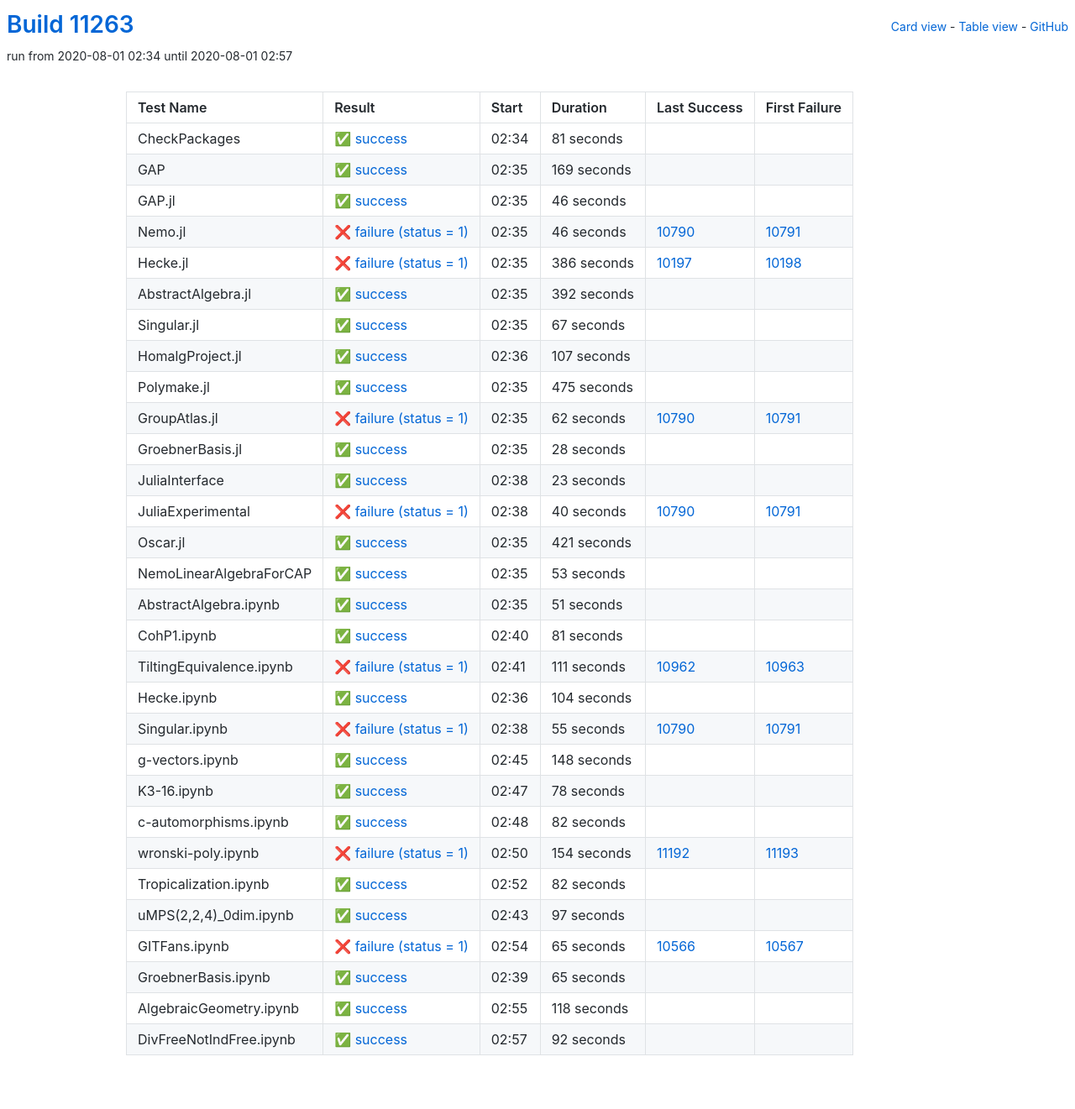
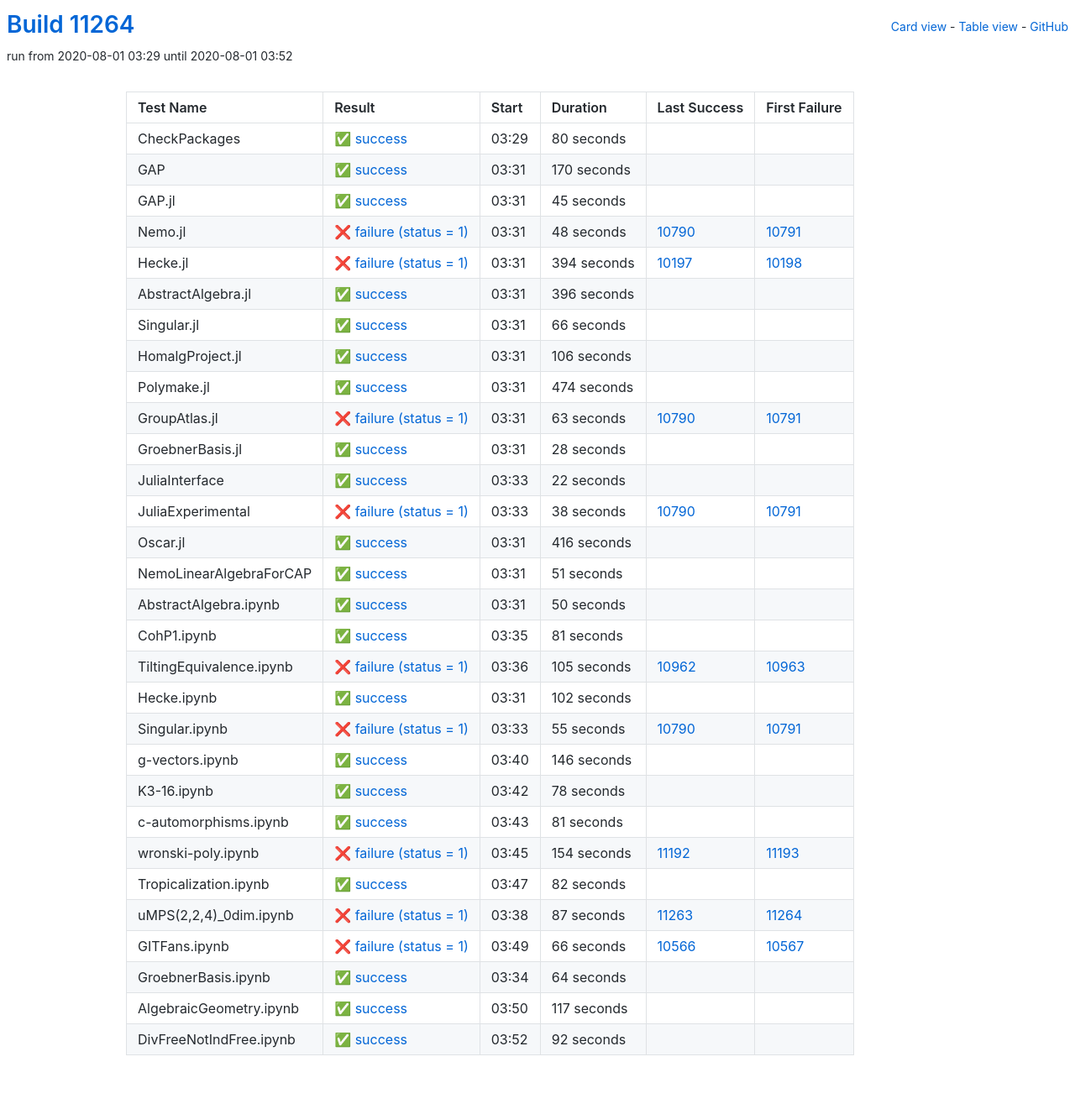
Before and after one commit to oscar-system/oscar-ci-status, a Jekyll site: the page built from table.html, in a window 1280 px wide. Shown: the whole page at 84% size. Built offline with Jekyll 4.4.1, drawn with Linux system fonts in a browser that asks for light colours.

Commit message:
Build #11264

```diff
--- a/_data/ci.yml
+++ b/_data/ci.yml
@@ -1,6 +1,6 @@
 ---
-build: 11263
-build_url: https://oscarci.mathematik.uni-kl.de/job/oscar/11263/
+build: 11264
+build_url: https://oscarci.mathematik.uni-kl.de/job/oscar/11264/
 job: oscar
 organization: oscar-system
 repo: oscar-ci-status
@@ -8,128 +8,128 @@
 tests:
 - name: CheckPackages
   id: checkpackages
-  log: https://oscarci.mathematik.uni-kl.de/job/oscar/11263/artifact/logs/build-11263/CheckPackages.log
-  start: 2020-08-01 02:34
+  log: https://oscarci.mathematik.uni-kl.de/job/oscar/11264/artifact/logs/build-11264/CheckPackages.log
+  start: 2020-08-01 03:29
   success: true
   exitcode: 0
   status: success
-  duration: 81
+  duration: 80
   last_success: false
   last_success_url:
   first_failure: false
   first_failure_url:
 - name: GAP
   id: gap
-  log: https://oscarci.mathematik.uni-kl.de/job/oscar/11263/artifact/logs/build-11263/GAP.log
-  start: 2020-08-01 02:35
+  log: https://oscarci.mathematik.uni-kl.de/job/oscar/11264/artifact/logs/build-11264/GAP.log
+  start: 2020-08-01 03:31
   success: true
   exitcode: 0
   status: success
-  duration: 169
+  duration: 170
   last_success: false
   last_success_url:
   first_failure: false
   first_failure_url:
 - name: GAP.jl
   id: gap-jl
-  log: https://oscarci.mathematik.uni-kl.de/job/oscar/11263/artifact/logs/build-11263/GAP.jl.log
-  start: 2020-08-01 02:35
+  log: https://oscarci.mathematik.uni-kl.de/job/oscar/11264/artifact/logs/build-11264/GAP.jl.log
+  start: 2020-08-01 03:31
   success: true
   exitcode: 0
   status: success
-  duration: 46
+  duration: 45
   last_success: false
   last_success_url:
   first_failure: false
   first_failure_url:
 - name: Nemo.jl
   id: nemo-jl
-  log: https://oscarci.mathematik.uni-kl.de/job/oscar/11263/artifact/logs/build-11263/Nemo.jl.log
-  start: 2020-08-01 02:35
+  log: https://oscarci.mathematik.uni-kl.de/job/oscar/11264/artifact/logs/build-11264/Nemo.jl.log
+  start: 2020-08-01 03:31
   success: false
   exitcode: 1
   status: failure
-  duration: 46
+  duration: 48
   last_success: 10790
   last_success_url: https://oscarci.mathematik.uni-kl.de/job/oscar/10790/
   first_failure: 10791
   first_failure_url: https://oscarci.mathematik.uni-kl.de/job/oscar/10791/
 - name: Hecke.jl
   id: hecke-jl
-  log: https://oscarci.mathematik.uni-kl.de/job/oscar/11263/artifact/logs/build-11263/Hecke.jl.log
-  start: 2020-08-01 02:35
+  log: https://oscarci.mathematik.uni-kl.de/job/oscar/11264/artifact/logs/build-11264/Hecke.jl.log
+  start: 2020-08-01 03:31
   success: false
   exitcode: 1
   status: failure
-  duration: 386
+  duration: 394
   last_success: 10197
   last_success_url: https://oscarci.mathematik.uni-kl.de/job/oscar/10197/
   first_failure: 10198
   first_failure_url: https://oscarci.mathematik.uni-kl.de/job/oscar/10198/
 - name: AbstractAlgebra.jl
   id: abstractalgebra-jl
-  log: https://oscarci.mathematik.uni-kl.de/job/oscar/11263/artifact/logs/build-11263/AbstractAlgebra.jl.log
-  start: 2020-08-01 02:35
+  log: https://oscarci.mathematik.uni-kl.de/job/oscar/11264/artifact/logs/build-11264/AbstractAlgebra.jl.log
+  start: 2020-08-01 03:31
   success: true
   exitcode: 0
   status: success
-  duration: 392
+  duration: 396
   last_success: false
   last_success_url:
   first_failure: false
   first_failure_url:
 - name: Singular.jl
   id: singular-jl
-  log: https://oscarci.mathematik.uni-kl.de/job/oscar/11263/artifact/logs/build-11263/Singular.jl.log
-  start: 2020-08-01 02:35
+  log: https://oscarci.mathematik.uni-kl.de/job/oscar/11264/artifact/logs/build-11264/Singular.jl.log
+  start: 2020-08-01 03:31
   success: true
   exitcode: 0
   status: success
-  duration: 67
+  duration: 66
   last_success: false
   last_success_url:
   first_failure: false
   first_failure_url:
 - name: HomalgProject.jl
   id: homalgproject-jl
-  log: https://oscarci.mathematik.uni-kl.de/job/oscar/11263/artifact/logs/build-11263/HomalgProject.jl.log
-  start: 2020-08-01 02:36
+  log: https://oscarci.mathematik.uni-kl.de/job/oscar/11264/artifact/logs/build-11264/HomalgProject.jl.log
+  start: 2020-08-01 03:31
   success: true
   exitcode: 0
   status: success
-  duration: 107
+  duration: 106
   last_success: false
   last_success_url:
   first_failure: false
   first_failure_url:
 - name: Polymake.jl
   id: polymake-jl
-  log: https://oscarci.mathematik.uni-kl.de/job/oscar/11263/artifact/logs/build-11263/Polymake.jl.log
-  start: 2020-08-01 02:35
+  log: https://oscarci.mathematik.uni-kl.de/job/oscar/11264/artifact/logs/build-11264/Polymake.jl.log
+  start: 2020-08-01 03:31
   success: true
   exitcode: 0
   status: success
-  duration: 475
+  duration: 474
   last_success: false
   last_success_url:
   first_failure: false
   first_failure_url:
 - name: GroupAtlas.jl
   id: groupatlas-jl
-  log: https://oscarci.mathematik.uni-kl.de/job/oscar/11263/artifact/logs/build-11263/GroupAtlas.jl.log
-  start: 2020-08-01 02:35
+  log: https://oscarci.mathematik.uni-kl.de/job/oscar/11264/artifact/logs/build-11264/GroupAtlas.jl.log
+  start: 2020-08-01 03:31
   success: false
   exitcode: 1
   status: failure
-  duration: 62
+  duration: 63
   last_success: 10790
   last_success_url: https://oscarci.mathematik.uni-kl.de/job/oscar/10790/
   first_failure: 10791
   first_failure_url: https://oscarci.mathematik.uni-kl.de/job/oscar/10791/
 - name: GroebnerBasis.jl
   id: groebnerbasis-jl
-  log: https://oscarci.mathematik.uni-kl.de/job/oscar/11263/artifact/logs/build-11263/GroebnerBasis.jl.log
-  start: 2020-08-01 02:35
+  log: https://oscarci.mathematik.uni-kl.de/job/oscar/11264/artifact/logs/build-11264/GroebnerBasis.jl.log
+  start: 2020-08-01 03:31
   success: true
   exitcode: 0
   status: success
@@ -140,56 +140,44 @@
   first_failure_url:
 - name: JuliaInterface
   id: juliainterface
-  log: https://oscarci.mathematik.uni-kl.de/job/oscar/11263/artifact/logs/build-11263/JuliaInterface.log
-  start: 2020-08-01 02:38
+  log: https://oscarci.mathematik.uni-kl.de/job/oscar/11264/artifact/logs/build-11264/JuliaInterface.log
+  start: 2020-08-01 03:33
   success: true
   exitcode: 0
   status: success
-  duration: 23
+  duration: 22
   last_success: false
   last_success_url:
   first_failure: false
   first_failure_url:
 - name: JuliaExperimental
   id: juliaexperimental
-  log: https://oscarci.mathematik.uni-kl.de/job/oscar/11263/artifact/logs/build-11263/JuliaExperimental.log
-  start: 2020-08-01 02:38
+  log: https://oscarci.mathematik.uni-kl.de/job/oscar/11264/artifact/logs/build-11264/JuliaExperimental.log
+  start: 2020-08-01 03:33
   success: false
   exitcode: 1
   status: failure
-  duration: 40
+  duration: 38
   last_success: 10790
   last_success_url: https://oscarci.mathematik.uni-kl.de/job/oscar/10790/
   first_failure: 10791
   first_failure_url: https://oscarci.mathematik.uni-kl.de/job/oscar/10791/
 - name: Oscar.jl
   id: oscar-jl
-  log: https://oscarci.mathematik.uni-kl.de/job/oscar/11263/artifact/logs/build-11263/Oscar.jl.log
-  start: 2020-08-01 02:35
+  log: https://oscarci.mathematik.uni-kl.de/job/oscar/11264/artifact/logs/build-11264/Oscar.jl.log
+  start: 2020-08-01 03:31
   success: true
   exitcode: 0
   status: success
-  duration: 421
+  duration: 416
   last_success: false
   last_success_url:
   first_failure: false
   first_failure_url:
 - name: NemoLinearAlgebraForCAP
   id: nemolinearalgebraforcap
-  log: https://oscarci.mathematik.uni-kl.de/job/oscar/11263/artifact/logs/build-11263/NemoLinearAlgebraForCAP.log
-  start: 2020-08-01 02:35
-  success: true
-  exitcode: 0
-  status: success
-  duration: 53
-  last_success: false
-  last_success_url:
-  first_failure: false
-  first_failure_url:
-- name: AbstractAlgebra.ipynb
-  id: abstractalgebra-ipynb
-  log: https://oscarci.mathematik.uni-kl.de/job/oscar/11263/artifact/logs/build-11263/AbstractAlgebra.ipynb.log
-  start: 2020-08-01 02:35
+  log: https://oscarci.mathematik.uni-kl.de/job/oscar/11264/artifact/logs/build-11264/NemoLinearAlgebraForCAP.log
+  start: 2020-08-01 03:31
   success: true
   exitcode: 0
   status: success
@@ -198,10 +186,22 @@
   last_success_url:
   first_failure: false
   first_failure_url:
+- name: AbstractAlgebra.ipynb
+  id: abstractalgebra-ipynb
+  log: https://oscarci.mathematik.uni-kl.de/job/oscar/11264/artifact/logs/build-11264/AbstractAlgebra.ipynb.log
+  start: 2020-08-01 03:31
+  success: true
+  exitcode: 0
+  status: success
+  duration: 50
+  last_success: false
+  last_success_url:
+  first_failure: false
+  first_failure_url:
 - name: CohP1.ipynb
   id: cohp1-ipynb
-  log: https://oscarci.mathematik.uni-kl.de/job/oscar/11263/artifact/logs/build-11263/CohP1.ipynb.log
-  start: 2020-08-01 02:40
+  log: https://oscarci.mathematik.uni-kl.de/job/oscar/11264/artifact/logs/build-11264/CohP1.ipynb.log
+  start: 2020-08-01 03:35
   success: true
   exitcode: 0
   status: success
@@ -212,32 +212,32 @@
   first_failure_url:
 - name: TiltingEquivalence.ipynb
   id: tiltingequivalence-ipynb
-  log: https://oscarci.mathematik.uni-kl.de/job/oscar/11263/artifact/logs/build-11263/TiltingEquivalence.ipynb.log
-  start: 2020-08-01 02:41
+  log: https://oscarci.mathematik.uni-kl.de/job/oscar/11264/artifact/logs/build-11264/TiltingEquivalence.ipynb.log
+  start: 2020-08-01 03:36
   success: false
   exitcode: 1
   status: failure
-  duration: 111
+  duration: 105
   last_success: 10962
   last_success_url: https://oscarci.mathematik.uni-kl.de/job/oscar/10962/
   first_failure: 10963
   first_failure_url: https://oscarci.mathematik.uni-kl.de/job/oscar/10963/
 - name: Hecke.ipynb
   id: hecke-ipynb
-  log: https://oscarci.mathematik.uni-kl.de/job/oscar/11263/artifact/logs/build-11263/Hecke.ipynb.log
-  start: 2020-08-01 02:36
+  log: https://oscarci.mathematik.uni-kl.de/job/oscar/11264/artifact/logs/build-11264/Hecke.ipynb.log
+  start: 2020-08-01 03:31
   success: true
   exitcode: 0
   status: success
-  duration: 104
+  duration: 102
   last_success: false
   last_success_url:
   first_failure: false
   first_failure_url:
 - name: Singular.ipynb
   id: singular-ipynb
-  log: https://oscarci.mathematik.uni-kl.de/job/oscar/11263/artifact/logs/build-11263/Singular.ipynb.log
-  start: 2020-08-01 02:38
+  log: https://oscarci.mathematik.uni-kl.de/job/oscar/11264/artifact/logs/build-11264/Singular.ipynb.log
+  start: 2020-08-01 03:33
   success: false
   exitcode: 1
   status: failure
@@ -248,20 +248,20 @@
   first_failure_url: https://oscarci.mathematik.uni-kl.de/job/oscar/10791/
 - name: g-vectors.ipynb
   id: g-vectors-ipynb
-  log: https://oscarci.mathematik.uni-kl.de/job/oscar/11263/artifact/logs/build-11263/g-vectors.ipynb.log
-  start: 2020-08-01 02:45
+  log: https://oscarci.mathematik.uni-kl.de/job/oscar/11264/artifact/logs/build-11264/g-vectors.ipynb.log
+  start: 2020-08-01 03:40
   success: true
   exitcode: 0
   status: success
-  duration: 148
+  duration: 146
   last_success: false
   last_success_url:
   first_failure: false
   first_failure_url:
 - name: K3-16.ipynb
   id: k3-16-ipynb
-  log: https://oscarci.mathematik.uni-kl.de/job/oscar/11263/artifact/logs/build-11263/K3-16.ipynb.log
-  start: 2020-08-01 02:47
+  log: https://oscarci.mathematik.uni-kl.de/job/oscar/11264/artifact/logs/build-11264/K3-16.ipynb.log
+  start: 2020-08-01 03:42
   success: true
   exitcode: 0
   status: success
@@ -272,20 +272,20 @@
   first_failure_url:
 - name: c-automorphisms.ipynb
   id: c-automorphisms-ipynb
-  log: https://oscarci.mathematik.uni-kl.de/job/oscar/11263/artifact/logs/build-11263/c-automorphisms.ipynb.log
-  start: 2020-08-01 02:48
+  log: https://oscarci.mathematik.uni-kl.de/job/oscar/11264/artifact/logs/build-11264/c-automorphisms.ipynb.log
+  start: 2020-08-01 03:43
   success: true
   exitcode: 0
   status: success
-  duration: 82
+  duration: 81
   last_success: false
   last_success_url:
   first_failure: false
   first_failure_url:
 - name: wronski-poly.ipynb
   id: wronski-poly-ipynb
-  log: https://oscarci.mathematik.uni-kl.de/job/oscar/11263/artifact/logs/build-11263/wronski-poly.ipynb.log
-  start: 2020-08-01 02:50
+  log: https://oscarci.mathematik.uni-kl.de/job/oscar/11264/artifact/logs/build-11264/wronski-poly.ipynb.log
+  start: 2020-08-01 03:45
   success: false
   exitcode: 1
   status: failure
@@ -296,8 +296,8 @@
   first_failure_url: https://oscarci.mathematik.uni-kl.de/job/oscar/11193/
 - name: Tropicalization.ipynb
   id: tropicalization-ipynb
-  log: https://oscarci.mathematik.uni-kl.de/job/oscar/11263/artifact/logs/build-11263/Tropicalization.ipynb.log
-  start: 2020-08-01 02:52
+  log: https://oscarci.mathematik.uni-kl.de/job/oscar/11264/artifact/logs/build-11264/Tropicalization.ipynb.log
+  start: 2020-08-01 03:47
   success: true
   exitcode: 0
   status: success
@@ -308,56 +308,56 @@
   first_failure_url:
 - name: uMPS(2,2,4)_0dim.ipynb
   id: umps-2-2-4-0dim-ipynb
-  log: https://oscarci.mathematik.uni-kl.de/job/oscar/11263/artifact/logs/build-11263/uMPS-2-2-4-_0dim.ipynb.log
-  start: 2020-08-01 02:43
-  success: true
-  exitcode: 0
-  status: success
-  duration: 97
-  last_success: false
-  last_success_url:
-  first_failure: false
-  first_failure_url:
-- name: GITFans.ipynb
-  id: gitfans-ipynb
-  log: https://oscarci.mathematik.uni-kl.de/job/oscar/11263/artifact/logs/build-11263/GITFans.ipynb.log
-  start: 2020-08-01 02:54
+  log: https://oscarci.mathematik.uni-kl.de/job/oscar/11264/artifact/logs/build-11264/uMPS-2-2-4-_0dim.ipynb.log
+  start: 2020-08-01 03:38
   success: false
   exitcode: 1
   status: failure
-  duration: 65
+  duration: 87
+  last_success: 11263
+  last_success_url: https://oscarci.mathematik.uni-kl.de/job/oscar/11263/
+  first_failure: 11264
+  first_failure_url: https://oscarci.mathematik.uni-kl.de/job/oscar/11264/
+- name: GITFans.ipynb
+  id: gitfans-ipynb
+  log: https://oscarci.mathematik.uni-kl.de/job/oscar/11264/artifact/logs/build-11264/GITFans.ipynb.log
+  start: 2020-08-01 03:49
+  success: false
+  exitcode: 1
+  status: failure
+  duration: 66
   last_success: 10566
   last_success_url: https://oscarci.mathematik.uni-kl.de/job/oscar/10566/
   first_failure: 10567
   first_failure_url: https://oscarci.mathematik.uni-kl.de/job/oscar/10567/
 - name: GroebnerBasis.ipynb
   id: groebnerbasis-ipynb
-  log: https://oscarci.mathematik.uni-kl.de/job/oscar/11263/artifact/logs/build-11263/GroebnerBasis.ipynb.log
-  start: 2020-08-01 02:39
+  log: https://oscarci.mathematik.uni-kl.de/job/oscar/11264/artifact/logs/build-11264/GroebnerBasis.ipynb.log
+  start: 2020-08-01 03:34
   success: true
   exitcode: 0
   status: success
-  duration: 65
+  duration: 64
   last_success: false
   last_success_url:
   first_failure: false
   first_failure_url:
 - name: AlgebraicGeometry.ipynb
   id: algebraicgeometry-ipynb
-  log: https://oscarci.mathematik.uni-kl.de/job/oscar/11263/artifact/logs/build-11263/AlgebraicGeometry.ipynb.log
-  start: 2020-08-01 02:55
+  log: https://oscarci.mathematik.uni-kl.de/job/oscar/11264/artifact/logs/build-11264/AlgebraicGeometry.ipynb.log
+  start: 2020-08-01 03:50
   success: true
   exitcode: 0
   status: success
-  duration: 118
+  duration: 117
   last_success: false
   last_success_url:
   first_failure: false
   first_failure_url:
 - name: DivFreeNotIndFree.ipynb
   id: divfreenotindfree-ipynb
-  log: https://oscarci.mathematik.uni-kl.de/job/oscar/11263/artifact/logs/build-11263/DivFreeNotIndFree.ipynb.log
-  start: 2020-08-01 02:57
+  log: https://oscarci.mathematik.uni-kl.de/job/oscar/11264/artifact/logs/build-11264/DivFreeNotIndFree.ipynb.log
+  start: 2020-08-01 03:52
   success: true
   exitcode: 0
   status: success
```
Also changed, not shown: README.md.
